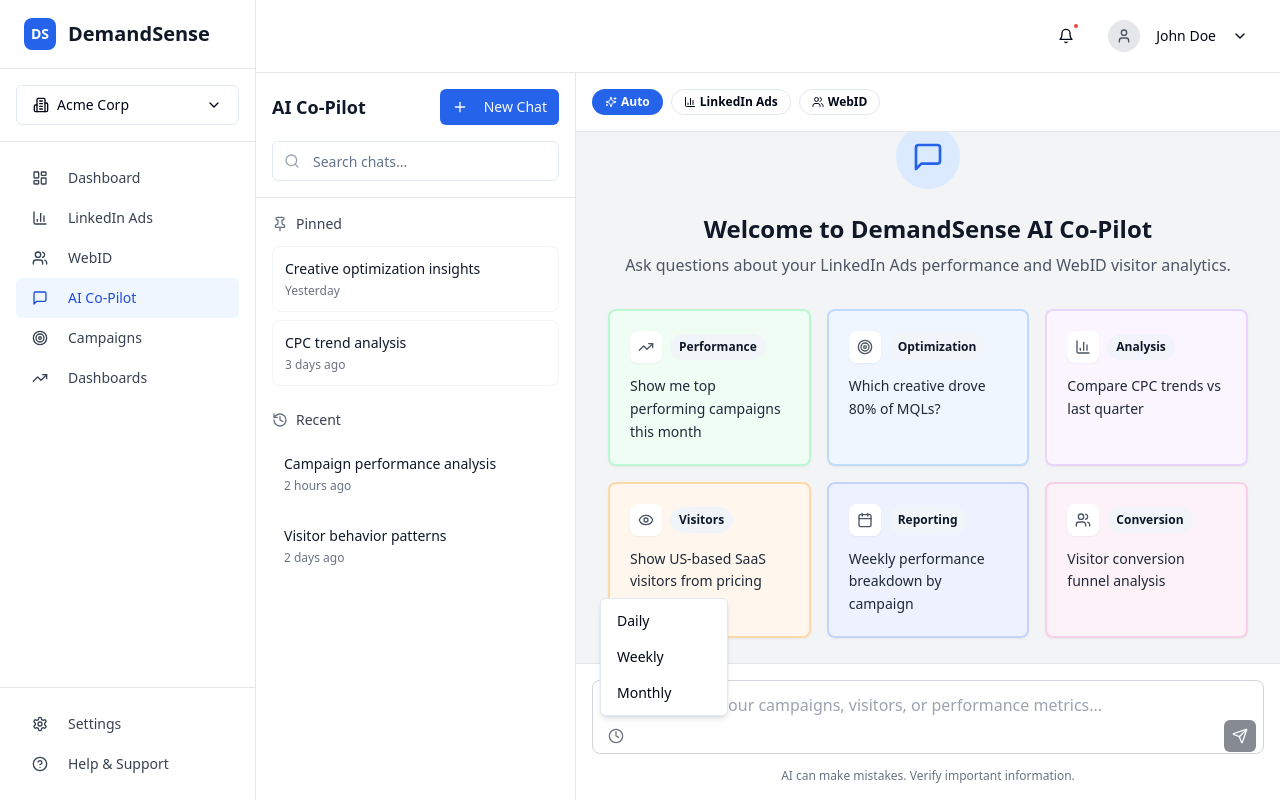
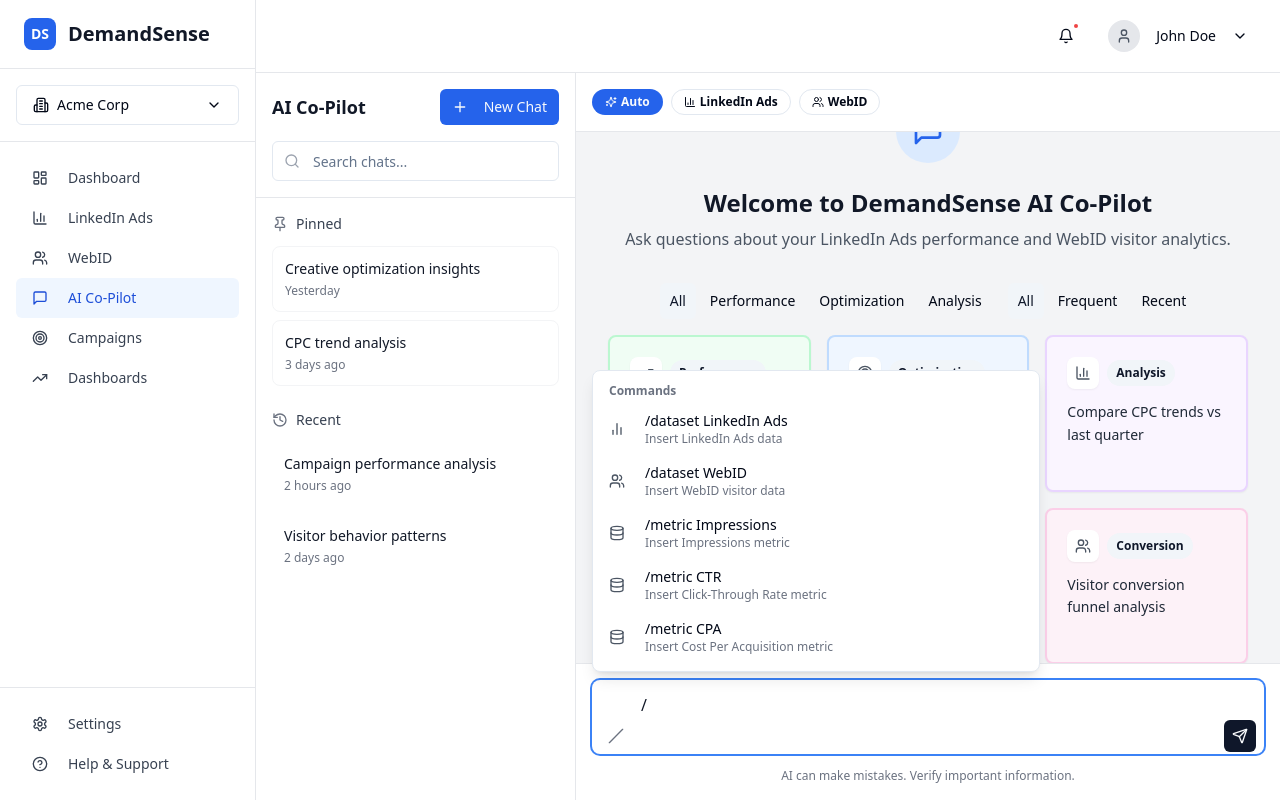
Before and after one commit to cjhlop/AI_AD_HOC_REPORTING, a React (Vite) app: page /ai-chat in a window 1280 px wide. Both pictures are taken after a click on the button 616 px from the left and 736 px from the top of the page. Built offline with nearby package versions, Linux system fonts and the light colour scheme.

Commit message:
[dyad] Enhancing prompt building with filters and slash commands - wrote 3 file(s)

```diff
--- a/src/components/ChatMessage.tsx
+++ b/src/components/ChatMessage.tsx
@@ -23,6 +23,7 @@ interface ChatMessageProps {
     type: 'user' | 'ai';
     content: string;
     timestamp: Date;
+    icon?: React.ElementType;
     hasChart?: boolean;
     hasTable?: boolean;
     chartData?: any;
@@ -35,8 +36,9 @@ const ChatMessage: React.FC<ChatMessageProps> = ({ message }) => {
   if (message.type === 'user') {
     return (
       <div className="flex justify-end">
-        <div className="bg-blue-600 text-white rounded-lg px-4 py-2 max-w-md">
-          <p className="text-sm">{message.content}</p>
+        <div className="bg-blue-600 text-white rounded-lg px-4 py-2 max-w-md flex items-center gap-2">
+          <p className="text-sm flex-grow">{message.content}</p>
+          {message.icon && <message.icon className="w-4 h-4 text-white flex-shrink-0" />}
         </div>
       </div>
     );
--- /dev/null
+++ b/src/components/CommandMenu.tsx
@@ -0,0 +1,49 @@
+import { Card, CardContent } from '@/components/ui/card';
+import { Button } from '@/components/ui/button';
+import { Database, BarChart2, Users } from 'lucide-react';
+
+interface Command {
+  name: string;
+  description: string;
+  icon: React.ElementType;
+}
+
+const commands: Command[] = [
+  { name: '/dataset LinkedIn Ads', description: 'Insert LinkedIn Ads data', icon: BarChart2 },
+  { name: '/dataset WebID', description: 'Insert WebID visitor data', icon: Users },
+  { name: '/metric Impressions', description: 'Insert Impressions metric', icon: Database },
+  { name: '/metric CTR', description: 'Insert Click-Through Rate metric', icon: Database },
+  { name: '/metric CPA', description: 'Insert Cost Per Acquisition metric', icon: Database },
+];
+
+interface CommandMenuProps {
+  onSelect: (command: string) => void;
+}
+
+const CommandMenu = ({ onSelect }: CommandMenuProps) => {
+  return (
+    <Card className="absolute bottom-full mb-2 w-full max-w-md shadow-lg z-10">
+      <CardContent className="p-2">
+        <p className="text-xs font-semibold text-gray-500 px-2 py-1">Commands</p>
+        <div className="flex flex-col">
+          {commands.map((command) => (
+            <Button
+              key={command.name}
+              variant="ghost"
+              className="w-full justify-start h-auto py-2 px-2"
+              onClick={() => onSelect(command.name)}
+            >
+              <command.icon className="w-4 h-4 mr-3 text-gray-600" />
+              <div>
+                <p className="text-sm font-medium text-left">{command.name}</p>
+                <p className="text-xs text-gray-500 text-left">{command.description}</p>
+              </div>
+            </Button>
+          ))}
+        </div>
+      </CardContent>
+    </Card>
+  );
+};
+
+export default CommandMenu;
--- a/src/pages/AIChat.tsx
+++ b/src/pages/AIChat.tsx
@@ -4,11 +4,12 @@ import { Input } from '@/components/ui/input';
 import { Badge } from '@/components/ui/badge';
 import { Card, CardContent } from '@/components/ui/card';
 import { ScrollArea } from '@/components/ui/scroll-area';
-import { Popover, PopoverContent, PopoverTrigger } from '@/components/ui/popover';
+import { ToggleGroup, ToggleGroupItem } from '@/components/ui/toggle-group';
 import Sidebar from '@/components/Sidebar';
 import Header from '@/components/Header';
 import ChatMessage from '@/components/ChatMessage';
 import TypingIndicator from '@/components/chat/TypingIndicator';
+import CommandMenu from '@/components/CommandMenu';
 import {
   MessageSquare,
   Plus,
@@ -19,22 +20,36 @@ import {
   BarChart3,
   Users,
   History,
-  ArrowRight,
   TrendingUp,
   Eye,
   Target,
   Calendar,
-  Clock
+  Slash
 } from 'lucide-react';
+
+interface ChatMessageData {
+  id: number;
+  type: 'user' | 'ai';
+  content: string;
+  timestamp: Date;
+  icon?: React.ElementType;
+  hasChart?: boolean;
+  hasTable?: boolean;
+  chartData?: any;
+  tableData?: any;
+  insights?: any;
+}
 
 const AIChat = () => {
   const [selectedModule, setSelectedModule] = useState('Auto');
   const [message, setMessage] = useState('');
-  const [chatHistory, setChatHistory] = useState<any[]>([]);
+  const [chatHistory, setChatHistory] = useState<ChatMessageData[]>([]);
   const [isLoading, setIsLoading] = useState(false);
-  const [selectedTimeframe, setSelectedTimeframe] = useState('');
-  const [isTimeframeOpen, setIsTimeframeOpen] = useState(false);
+  const [promptCategory, setPromptCategory] = useState('All');
+  const [promptFilter, setPromptFilter] = useState('all');
+  const [isCommandMenuOpen, setIsCommandMenuOpen] = useState(false);
   const scrollAreaRef = useRef<HTMLDivElement>(null);
+  const inputRef = useRef<HTMLTextAreaElement>(null);
 
   useEffect(() => {
     if (scrollAreaRef.current) {
@@ -51,152 +66,132 @@ const AIChat = () => {
     { id: 'WebID', label: 'WebID', icon: Users }
   ];
 
-  const timeframeOptions = [
-    { label: 'Daily', value: 'daily' },
-    { label: 'Weekly', value: 'weekly' },
-    { label: 'Monthly', value: 'monthly' }
-  ];
-
   const suggestedPrompts = [
     {
       text: "Show me top performing campaigns this month",
       icon: TrendingUp,
       category: "Performance",
+      type: 'frequent',
       color: "bg-green-50 border-green-200 hover:bg-green-100"
     },
     {
       text: "Which creative drove 80% of MQLs?",
       icon: Target,
       category: "Optimization",
+      type: 'frequent',
       color: "bg-blue-50 border-blue-200 hover:bg-blue-100"
     },
     {
       text: "Compare CPC trends vs last quarter",
       icon: BarChart3,
       category: "Analysis",
+      type: 'recent',
       color: "bg-purple-50 border-purple-200 hover:bg-purple-100"
     },
     {
       text: "Show US-based SaaS visitors from pricing page",
       icon: Eye,
       category: "Visitors",
+      type: 'recent',
       color: "bg-orange-50 border-orange-200 hover:bg-orange-100"
     },
     {
       text: "Weekly performance breakdown by campaign",
       icon: Calendar,
       category: "Reporting",
+      type: 'frequent',
       color: "bg-indigo-50 border-indigo-200 hover:bg-indigo-100"
     },
     {
       text: "Visitor conversion funnel analysis",
       icon: Users,
       category: "Conversion",
+      type: 'recent',
       color: "bg-pink-50 border-pink-200 hover:bg-pink-100"
     }
   ];
 
+  const filteredPrompts = suggestedPrompts
+    .filter(p => promptCategory === 'All' || p.category === promptCategory)
+    .filter(p => promptFilter === 'all' || p.type === promptFilter);
+
   const recentChats = [
     { id: 1, title: "Campaign performance analysis", time: "2 hours ago", pinned: false },
-    { id: 2, title: "Creative optimization insights", time: "Yesterday", pinned: true },
+    { id: 2, title: "Creative optimization insights", time: "Yesterday", pinned: true, icon: Target },
     { id: 3, title: "Visitor behavior patterns", time: "2 days ago", pinned: false },
-    { id: 4, title: "CPC trend analysis", time: "3 days ago", pinned: true },
+    { id: 4, title: "CPC trend analysis", time: "3 days ago", pinned: true, icon: BarChart3 },
   ];
 
   const sampleCreativeData = {
-    chartData: {
-      barData: [
-        { name: 'Creative A', ctr: 3.2, conversions: 45 },
-        { name: 'Creative B', ctr: 2.1, conversions: 28 },
-        { name: 'Creative C', ctr: 1.4, conversions: 12 },
-        { name: 'Creative D', ctr: 2.8, conversions: 35 },
-        { name: 'Creative E', ctr: 1.9, conversions: 18 }
-      ]
-    },
-    tableData: [
-      { creative: 'Creative A - "Transform Your Business"', impressions: 45230, clicks: 1447, ctr: 3.2, conversions: 45, cpa: 67, status: 'Top Performer' },
-      { creative: 'Creative B - "Unlock Growth Potential"', impressions: 38940, clicks: 818, ctr: 2.1, conversions: 28, cpa: 89, status: 'Good' },
-      { creative: 'Creative C - "Scale Your Operations"', impressions: 52100, clicks: 729, ctr: 1.4, conversions: 12, cpa: 156, status: 'Underperforming' },
-      { creative: 'Creative D - "Drive Results Fast"', impressions: 41200, clicks: 1154, ctr: 2.8, conversions: 35, cpa: 78, status: 'Good' },
-      { creative: 'Creative E - "Boost Efficiency"', impressions: 36800, clicks: 699, ctr: 1.9, conversions: 18, cpa: 112, status: 'Average' }
-    ],
-    insights: [
-      { label: 'Best Performing Creative', value: 'Creative A', trend: 'up', change: '+65% conversion rate' },
-      { label: 'Lowest CPA', value: '$67', trend: 'up', change: '23% below target' },
-      { label: 'Total Conversions', value: '138', trend: 'up', change: '+12% vs last week' }
-    ]
+    chartData: { barData: [ { name: 'Creative A', ctr: 3.2, conversions: 45 }, { name: 'Creative B', ctr: 2.1, conversions: 28 }, { name: 'Creative C', ctr: 1.4, conversions: 12 }, { name: 'Creative D', ctr: 2.8, conversions: 35 }, { name: 'Creative E', ctr: 1.9, conversions: 18 } ] },
+    tableData: [ { creative: 'Creative A - "Transform Your Business"', impressions: 45230, clicks: 1447, ctr: 3.2, conversions: 45, cpa: 67, status: 'Top Performer' }, { creative: 'Creative B - "Unlock Growth Potential"', impressions: 38940, clicks: 818, ctr: 2.1, conversions: 28, cpa: 89, status: 'Good' }, { creative: 'Creative C - "Scale Your Operations"', impressions: 52100, clicks: 729, ctr: 1.4, conversions: 12, cpa: 156, status: 'Underperforming' }, { creative: 'Creative D - "Drive Results Fast"', impressions: 41200, clicks: 1154, ctr: 2.8, conversions: 35, cpa: 78, status: 'Good' }, { creative: 'Creative E - "Boost Efficiency"', impressions: 36800, clicks: 699, ctr: 1.9, conversions: 18, cpa: 112, status: 'Average' } ],
+    insights: [ { label: 'Best Performing Creative', value: 'Creative A', trend: 'up', change: '+65% conversion rate' }, { label: 'Lowest CPA', value: '$67', trend: 'up', change: '23% below target' }, { label: 'Total Conversions', value: '138', trend: 'up', change: '+12% vs last week' } ]
   };
 
-  const handleSendMessage = () => {
-    if (!message.trim()) return;
+  const handleSendMessage = (prompt?: { text: string, icon: React.ElementType }) => {
+    const currentMessage = prompt ? prompt.text : message;
+    if (!currentMessage.trim()) return;
 
-    const newMessage = {
+    const newMessage: ChatMessageData = {
       id: Date.now(),
-      type: 'user' as const,
-      content: message,
-      timestamp: new Date()
+      type: 'user',
+      content: currentMessage,
+      timestamp: new Date(),
+      icon: prompt?.icon,
     };
 
-    setChatHistory([...chatHistory, newMessage]);
+    setChatHistory(prev => [...prev, newMessage]);
     setIsLoading(true);
     setMessage('');
 
     setTimeout(() => {
-      let aiResponse;
-
-      if (message.toLowerCase().includes('creative') || message.toLowerCase().includes('optimization')) {
-        aiResponse = {
-          id: Date.now() + 1,
-          type: 'ai' as const,
-          content: "Based on your LinkedIn Ads data from the past 30 days, I've analyzed the performance of your 5 active creatives. Here's what the data reveals about your creative optimization opportunities:",
-          timestamp: new Date(),
-          hasChart: true,
-          hasTable: true,
-          chartData: sampleCreativeData.chartData,
-          tableData: sampleCreativeData.tableData,
-          insights: sampleCreativeData.insights
-        };
-      } else {
-        aiResponse = {
-          id: Date.now() + 1,
-          type: 'ai' as const,
-          content: "I'm analyzing your data to provide insights. Here's what I found based on your query...",
-          timestamp: new Date(),
-          hasChart: false,
-          hasTable: false,
-          insights: [
-            { label: 'Key Metric', value: '2.4%', trend: 'up', change: '+15% vs last month' },
-            { label: 'Performance', value: 'Strong', trend: 'up', change: 'Above benchmark' },
-            { label: 'Opportunities', value: '3', trend: 'neutral', change: 'Action items identified' }
-          ]
-        };
-      }
-
+      const aiResponse: ChatMessageData = {
+        id: Date.now() + 1,
+        type: 'ai',
+        content: currentMessage.toLowerCase().includes('creative') || currentMessage.toLowerCase().includes('optimization')
+          ? "Based on your LinkedIn Ads data from the past 30 days, I've analyzed the performance of your 5 active creatives. Here's what the data reveals about your creative optimization opportunities:"
+          : "I'm analyzing your data to provide insights. Here's what I found based on your query...",
+        timestamp: new Date(),
+        hasChart: true,
+        hasTable: true,
+        chartData: sampleCreativeData.chartData,
+        tableData: sampleCreativeData.tableData,
+        insights: sampleCreativeData.insights
+      };
       setChatHistory(prev => [...prev, aiResponse]);
       setIsLoading(false);
     }, 1500);
   };
 
-  const handleSuggestedPrompt = (prompt: string) => {
-    setMessage(prompt);
+  const handleInputChange = (e: React.ChangeEvent<HTMLTextAreaElement>) => {
+    const value = e.target.value;
+    setMessage(value);
+    setIsCommandMenuOpen(value.startsWith('/'));
   };
 
-  const handleTimeframeSelect = (timeframe: string) => {
-    setSelectedTimeframe(timeframe);
-    setIsTimeframeOpen(false);
+  const handleCommandSelect = (command: string) => {
+    setMessage(command + ' ');
+    setIsCommandMenuOpen(false);
+    inputRef.current?.focus();
+  };
+
+  const handleSlashClick = () => {
+    setMessage('/');
+    setIsCommandMenuOpen(true);
+    inputRef.current?.focus();
   };
 
   const loadCreativeOptimizationChat = () => {
-    const userMessage = {
+    const userMessage: ChatMessageData = {
       id: Date.now(),
-      type: 'user' as const,
+      type: 'user',
       content: "Show me creative optimization insights for my LinkedIn campaigns",
-      timestamp: new Date()
+      timestamp: new Date(),
+      icon: Target,
     };
-
-    const aiResponse = {
+    const aiResponse: ChatMessageData = {
       id: Date.now() + 1,
-      type: 'ai' as const,
+      type: 'ai',
       content: "Based on your LinkedIn Ads data from the past 30 days, I've analyzed the performance of your 5 active creatives. Here's what the data reveals about your creative optimization opportunities:",
       timestamp: new Date(),
       hasChart: true,
@@ -205,7 +200,6 @@ const AIChat = () => {
       tableData: sampleCreativeData.tableData,
       insights: sampleCreativeData.insights
     };
-
     setChatHistory([userMessage, aiResponse]);
   };
 
@@ -273,11 +267,7 @@ const AIChat = () => {
                     <Badge
                       key={module.id}
                       variant={selectedModule === module.id ? "default" : "outline"}
-                      className={`cursor-pointer px-3 py-1 ${
-                        selectedModule === module.id
-                          ? 'bg-blue-600 hover:bg-blue-700'
-                          : 'hover:bg-gray-100'
-                      }`}
+                      className={`cursor-pointer px-3 py-1 ${ selectedModule === module.id ? 'bg-blue-600 hover:bg-blue-700' : 'hover:bg-gray-100' }`}
                       onClick={() => setSelectedModule(module.id)}
                     >
                       <Icon className="w-3 h-3 mr-1" />
@@ -294,33 +284,42 @@ const AIChat = () => {
                     <div className="w-16 h-16 bg-blue-100 rounded-full flex items-center justify-center mx-auto mb-6">
                       <MessageSquare className="w-8 h-8 text-blue-600" />
                     </div>
-                    <h3 className="text-2xl font-semibold text-gray-900 mb-2">
-                      Welcome to DemandSense AI Co-Pilot
-                    </h3>
-                    <p className="text-gray-600 mb-8">
-                      Ask questions about your LinkedIn Ads performance and WebID visitor analytics.
-                    </p>
+                    <h3 className="text-2xl font-semibold text-gray-900 mb-2">Welcome to DemandSense AI Co-Pilot</h3>
+                    <p className="text-gray-600 mb-8">Ask questions about your LinkedIn Ads performance and WebID visitor analytics.</p>
+
+                    <div className="mb-4">
+                      <div className="flex justify-center gap-4 mb-4">
+                        <ToggleGroup type="single" value={promptCategory} onValueChange={(v) => v && setPromptCategory(v)} size="sm">
+                          <ToggleGroupItem value="All">All</ToggleGroupItem>
+                          <ToggleGroupItem value="Performance">Performance</ToggleGroupItem>
+                          <ToggleGroupItem value="Optimization">Optimization</ToggleGroupItem>
+                          <ToggleGroupItem value="Analysis">Analysis</ToggleGroupItem>
+                        </ToggleGroup>
+                        <ToggleGroup type="single" value={promptFilter} onValueChange={(v) => v && setPromptFilter(v)} size="sm">
+                          <ToggleGroupItem value="all">All</ToggleGroupItem>
+                          <ToggleGroupItem value="frequent">Frequent</ToggleGroupItem>
+                          <ToggleGroupItem value="recent">Recent</ToggleGroupItem>
+                        </ToggleGroup>
+                      </div>
+                    </div>
+
                     <div className="grid grid-cols-1 md:grid-cols-2 lg:grid-cols-3 gap-4 mb-8">
-                      {suggestedPrompts.map((prompt, index) => {
+                      {filteredPrompts.map((prompt, index) => {
                         const Icon = prompt.icon;
                         return (
                           <Card
                             key={index}
                             className={`cursor-pointer transition-all duration-200 hover:shadow-lg hover:scale-[1.02] border-2 ${prompt.color}`}
-                            onClick={() => handleSuggestedPrompt(prompt.text)}
+                            onClick={() => handleSendMessage(prompt)}
                           >
                             <CardContent className="p-5">
                               <div className="flex items-center space-x-2 mb-3">
                                 <div className="w-8 h-8 bg-white rounded-lg flex items-center justify-center shadow-sm">
                                   <Icon className="w-4 h-4 text-gray-600" />
                                 </div>
-                                <Badge variant="secondary" className="text-xs px-2 py-1">
-                                  {prompt.category}
-                                </Badge>
+                                <Badge variant="secondary" className="text-xs px-2 py-1">{prompt.category}</Badge>
                               </div>
-                              <p className="text-sm text-gray-800 font-medium leading-relaxed text-left">
-                                {prompt.text}
-                              </p>
+                              <p className="text-sm text-gray-800 font-medium leading-relaxed text-left">{prompt.text}</p>
                             </CardContent>
                           </Card>
                         );
@@ -341,35 +340,25 @@ const AIChat = () => {
               <div className="bg-white border-t border-gray-200 p-4">
                 <div className="max-w-5xl mx-auto">
                   <div className="relative">
+                    {isCommandMenuOpen && <CommandMenu onSelect={handleCommandSelect} />}
                     <textarea
+                      ref={inputRef}
                       value={message}
-                      onChange={(e) => setMessage(e.target.value)}
-                      placeholder="Ask about your campaigns, visitors, or performance metrics..."
+                      onChange={handleInputChange}
+                      onBlur={() => setTimeout(() => setIsCommandMenuOpen(false), 150)}
+                      placeholder="Ask about your campaigns, or type '/' for commands..."
                       className="w-full min-h-[60px] max-h-[200px] px-4 py-3 pr-12 pl-12 border border-gray-300 rounded-lg resize-none focus:outline-none focus:ring-2 focus:ring-blue-500 focus:border-transparent bg-white text-gray-900"
                       onKeyPress={(e) => e.key === 'Enter' && !e.shiftKey && (e.preventDefault(), handleSendMessage())}
                       rows={2}
                     />
-                    <Popover open={isTimeframeOpen} onOpenChange={setIsTimeframeOpen}>
-                      <PopoverTrigger asChild>
-                        <Button size="icon" variant="ghost" className="absolute left-2 bottom-2 h-8 w-8 p-0 hover:bg-gray-100">
-                          <Clock className="w-4 h-4 text-gray-500" />
-                        </Button>
-                      </PopoverTrigger>
-                      <PopoverContent className="w-32 p-1" align="start" side="top">
-                        {timeframeOptions.map((option) => (
-                          <Button key={option.value} variant="ghost" size="sm" className="w-full justify-start text-sm" onClick={() => handleTimeframeSelect(option.value)}>
-                            {option.label}
-                          </Button>
-                        ))}
-                      </PopoverContent>
-                    </Popover>
-                    <Button size="icon" onClick={handleSendMessage} disabled={!message.trim() || isLoading} className="absolute right-2 bottom-2 h-8 w-8 p-0">
+                    <Button size="icon" variant="ghost" className="absolute left-2 bottom-2 h-8 w-8 p-0 hover:bg-gray-100" onClick={handleSlashClick}>
+                      <Slash className="w-4 h-4 text-gray-500" />
+                    </Button>
+                    <Button size="icon" onClick={() => handleSendMessage()} disabled={!message.trim() || isLoading} className="absolute right-2 bottom-2 h-8 w-8 p-0">
                       <Send className="w-4 h-4" />
                     </Button>
                   </div>
-                  <p className="text-xs text-gray-500 mt-2 text-center">
-                    AI can make mistakes. Verify important information.
-                  </p>
+                  <p className="text-xs text-gray-500 mt-2 text-center">AI can make mistakes. Verify important information.</p>
                 </div>
               </div>
             </div>
```
